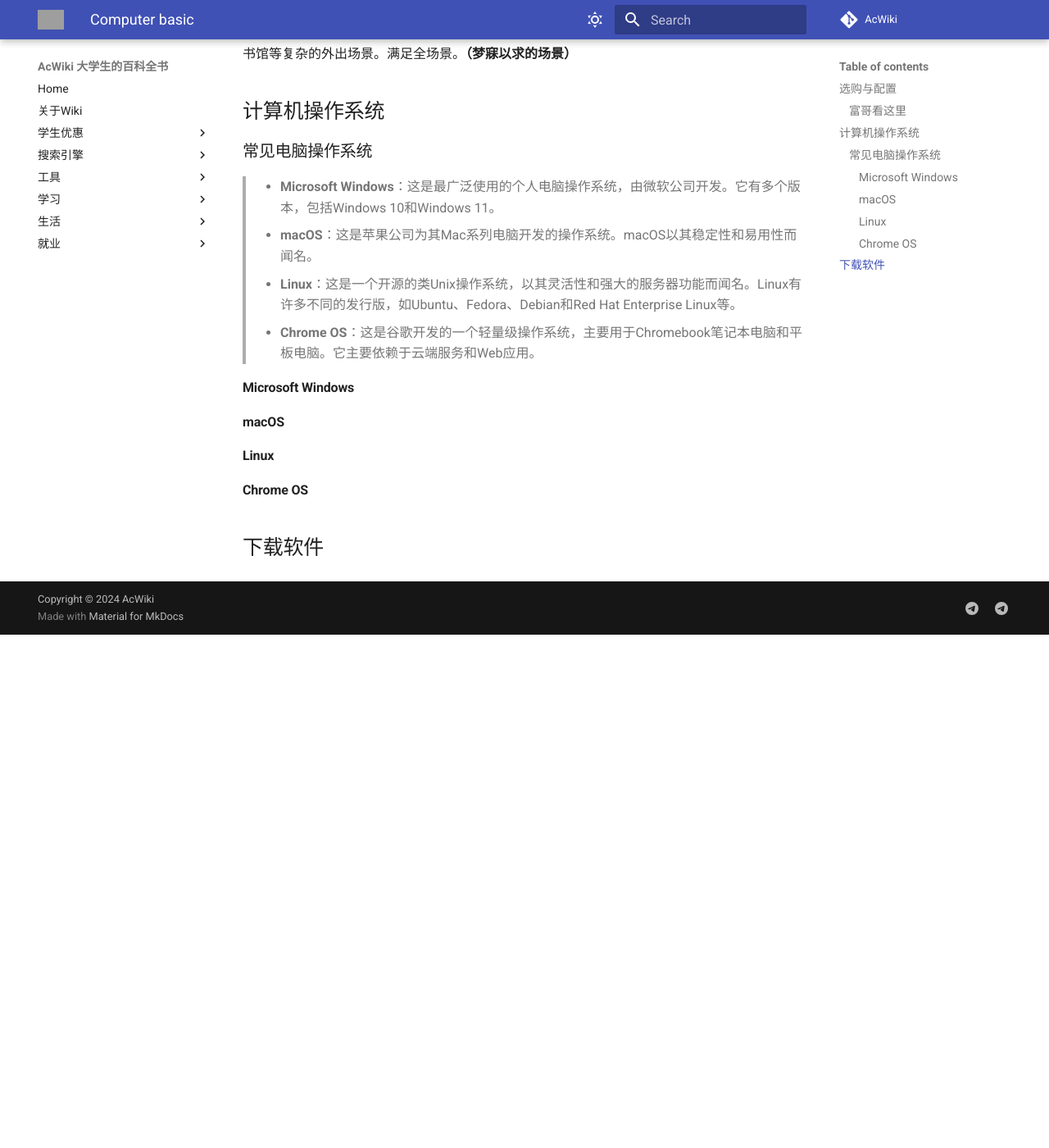
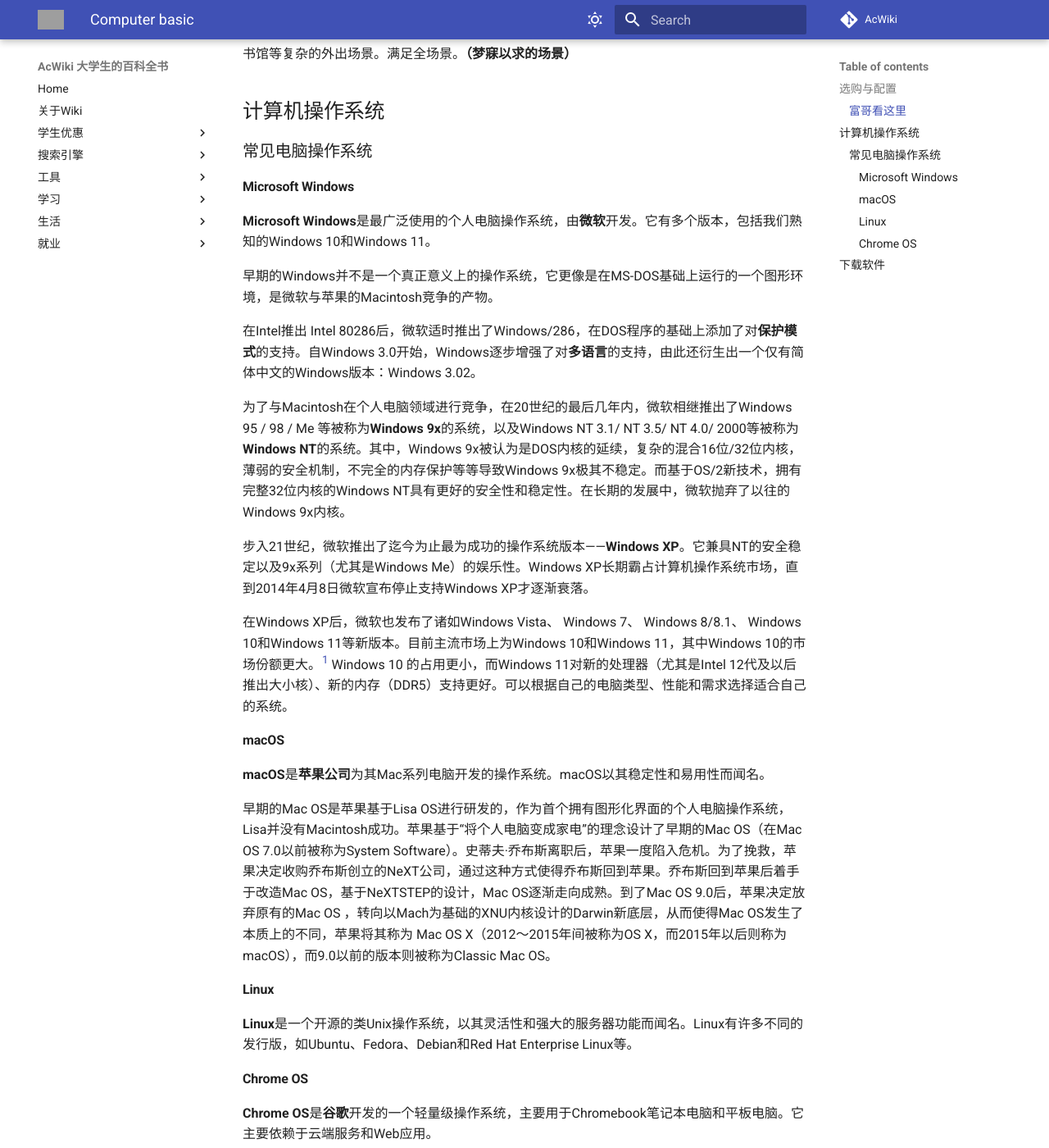
Before and after one commit to ztm0929/Ac-Wiki, an MkDocs documentation site: the page built from docs/07-computer-basic/computer-basic.md, in a window 1280 px wide and 1400 px high, scrolled down 851 px. Shown: the whole window at 82% size. Built offline with MkDocs 1.6.1 and Material for MkDocs 9.7.7, drawn with Linux system fonts in a browser that asks for light colours; comment, search, counter and statistics services are not loaded; before the commit the page ends 1625 px from its top, so only the background shows below that; some of the changed text lies outside the part shown; grey boxes are pictures that could not be loaded.

Commit message:
Update computer-basic

```diff
--- a/docs/07-computer-basic/computer-basic.md
+++ b/docs/07-computer-basic/computer-basic.md
@@ -20,7 +20,7 @@
     1. 台式机耗电量更大，不适合寝室内使用。
     2. 台式机过于笨重，便携性太低。
 
-如果在预算足够~~家里有矿~~的情况下，可以尽量冲击自己喜欢的更高配置的电脑。一般而言，有关于电脑的参数，越大代表性能越高、存储空间更大、更先进和强大。如果按日常需求而言，一台3000左右的办公本是不错的选择；而如果有AI计算、游戏等的需求，那么6000左右的、带有比较好的显卡的游戏本是更佳的搭配。
+如果在预算足够 ~~家里有矿~~ 的情况下，可以尽量冲击自己喜欢的更高配置的电脑。一般而言，有关于电脑的参数，越大代表性能越高、存储空间更大、更先进和强大。如果按日常需求而言，一台3000左右的办公本是不错的选择；而如果有AI计算、游戏等的需求，那么6000左右的、带有比较好的显卡的游戏本是更佳的搭配。
 
 
 ### 富哥看这里
@@ -30,17 +30,35 @@
 ## 计算机操作系统
 
 ### 常见电脑操作系统
-> - **Microsoft Windows**：这是最广泛使用的个人电脑操作系统，由微软公司开发。它有多个版本，包括Windows 10和Windows 11。
-> - **macOS**：这是苹果公司为其Mac系列电脑开发的操作系统。macOS以其稳定性和易用性而闻名。
-> - **Linux**：这是一个开源的类Unix操作系统，以其灵活性和强大的服务器功能而闻名。Linux有许多不同的发行版，如Ubuntu、Fedora、Debian和Red Hat Enterprise Linux等。
-> - **Chrome OS**：这是谷歌开发的一个轻量级操作系统，主要用于Chromebook笔记本电脑和平板电脑。它主要依赖于云端服务和Web应用。
+
 
 #### **Microsoft Windows**
+**Microsoft Windows**是最广泛使用的个人电脑操作系统，由**微软**开发。它有多个版本，包括我们熟知的Windows 10和Windows 11。
+
+早期的Windows并不是一个真正意义上的操作系统，它更像是在MS-DOS基础上运行的一个图形环境，是微软与苹果的Macintosh竞争的产物。
+
+在Intel推出 Intel 80286后，微软适时推出了Windows/286，在DOS程序的基础上添加了对**保护模式**的支持。自Windows 3.0开始，Windows逐步增强了对**多语言**的支持，由此还衍生出一个仅有简体中文的Windows版本：Windows 3.02。
+
+为了与Macintosh在个人电脑领域进行竞争，在20世纪的最后几年内，微软相继推出了Windows 95 / 98 / Me 等被称为**Windows 9x**的系统，以及Windows NT 3.1/ NT 3.5/ NT 4.0/ 2000等被称为**Windows NT**的系统。其中，Windows 9x被认为是DOS内核的延续，复杂的混合16位/32位内核，薄弱的安全机制，不完全的内存保护等等导致Windows 9x极其不稳定。而基于OS/2新技术，拥有完整32位内核的Windows NT具有更好的安全性和稳定性。在长期的发展中，微软抛弃了以往的Windows 9x内核。
+
+步入21世纪，微软推出了迄今为止最为成功的操作系统版本——**Windows XP**。它兼具NT的安全稳定以及9x系列（尤其是Windows Me）的娱乐性。Windows XP长期霸占计算机操作系统市场，直到2014年4月8日微软宣布停止支持Windows XP才逐渐衰落。
+
+在Windows XP后，微软也发布了诸如Windows Vista、 Windows 7、 Windows 8/8.1、 Windows 10和Windows 11等新版本。目前主流市场上为Windows 10和Windows 11，其中Windows 10的市场份额更大。[<sup>1</sup>](https://gs.statcounter.com/windows-version-market-share/desktop/worldwide/) Windows 10 的占用更小，而Windows 11对新的处理器（尤其是Intel 12代及以后推出大小核）、新的内存（DDR5）支持更好。可以根据自己的电脑类型、性能和需求选择适合自己的系统。
+
 
 #### **macOS**
+**macOS**是**苹果公司**为其Mac系列电脑开发的操作系统。macOS以其稳定性和易用性而闻名。
+
+早期的Mac OS是苹果基于Lisa OS进行研发的，作为首个拥有图形化界面的个人电脑操作系统，Lisa并没有Macintosh成功。苹果基于“将个人电脑变成家电”的理念设计了早期的Mac OS（在Mac OS 7.0以前被称为System Software）。史蒂夫·乔布斯离职后，苹果一度陷入危机。为了挽救，苹果决定收购乔布斯创立的NeXT公司，通过这种方式使得乔布斯回到苹果。乔布斯回到苹果后着手于改造Mac OS，基于NeXTSTEP的设计，Mac OS逐渐走向成熟。到了Mac OS 9.0后，苹果决定放弃原有的Mac OS ，转向以Mach为基础的XNU内核设计的Darwin新底层，从而使得Mac OS发生了本质上的不同，苹果将其称为 Mac OS X（2012～2015年间被称为OS X，而2015年以后则称为macOS），而9.0以前的版本则被称为Classic Mac OS。
+
+
 
 #### **Linux**
+**Linux**是一个开源的类Unix操作系统，以其灵活性和强大的服务器功能而闻名。Linux有许多不同的发行版，如Ubuntu、Fedora、Debian和Red Hat Enterprise Linux等。
+
 
 #### **Chrome OS**
+**Chrome OS**是**谷歌**开发的一个轻量级操作系统，主要用于Chromebook笔记本电脑和平板电脑。它主要依赖于云端服务和Web应用。
+
 
 ## 下载软件
```
